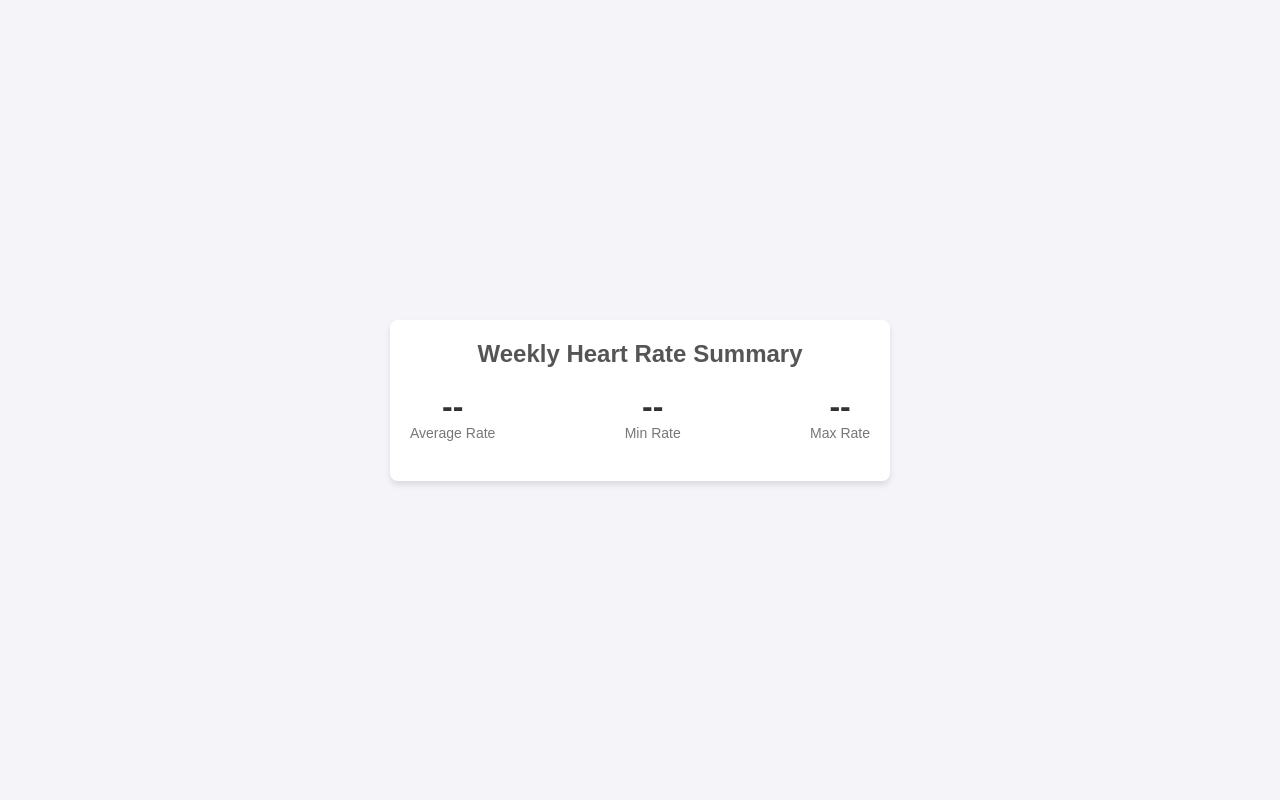
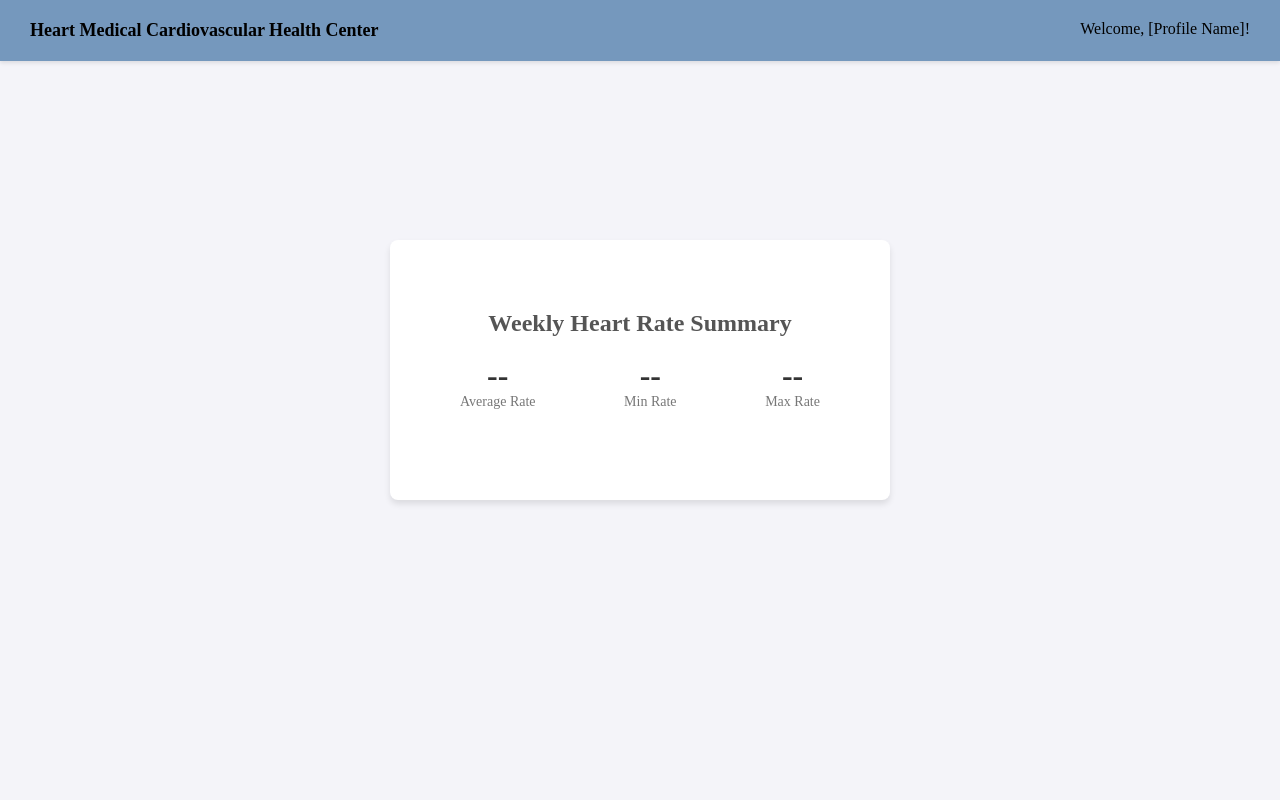
Before and after one commit to aliciaaenriquezz/ECE413-Heart-Rate-Monitoring, a web app: file public/weeklyview.html in a window 1280 px wide. Run offline with its HTML, style and script files only (its server is not run), Linux system fonts and the light colour scheme.

Commit message:
further html updates

```diff
--- a/public/dailyview.html
+++ b/public/dailyview.html
@@ -9,6 +9,11 @@
 </head>
 
 <body>
+    <header>
+        <h1>Heart Medical Cardiovascular Health Center</h1>
+        <div class="profile-name">Welcome, [Profile Name]!</div>   <!--TODO, GET FROM SIGNUP INFO -->
+    </header>
+    <br>
     <div class="container">
         <div class="header">
             <h1>Custom Daily Heart Rate & SpO2 View</h1>
--- a/public/stylesheets/mainmenu.css
+++ b/public/stylesheets/mainmenu.css
@@ -1,6 +1,6 @@
 body {
     font-family: serif, sans-serif;
-    background-color: #ebd5d6;
+    background-color: #f4f4f9;
     margin: 0;
     padding: 0;
     text-align: center;
@@ -8,7 +8,7 @@ body {
 header {
     display: flex;
     justify-content: space-between;
-    padding: 20px 40px;
+    padding: 20px 30px;
     background-color: #7598bd;
     box-shadow: 0 2px 4px rgba(0, 0, 0, 0.1);
 }
--- a/public/stylesheets/weeklyview.css
+++ b/public/stylesheets/weeklyview.css
@@ -5,22 +5,49 @@
 }
 
 body {
-    font-family: Arial, sans-serif;
+    font-family: serif, sans-serif;
     background-color: #f4f4f9;
     color: #333;
     display: flex;
+    text-align: center;
     justify-content: center;
-    align-items: center;
+    align-items: flex-start; /* Change from center to prevent overlap with the fixed header */
     min-height: 100vh;
+    padding-top: 100px; /* Add padding to avoid content being hidden under the header */
+}
+
+header {
+    position: fixed; /* Make the header fixed */
+    top: 0; /* Anchor it to the top */
+    width: 100%; /* Make it stretch across the screen */
+    display: flex;
+    justify-content: space-between;
+    padding: 20px 30px;
+    background-color: #7598bd;
+    box-shadow: 0 2px 4px rgba(0, 0, 0, 0.1);
+    z-index: 1000; /* Ensures the header is always on top */
+}
+
+header h1 {
+    font-size: 18px; /* Increase the size to make it more prominent */
+    color: #000000; /* White text for better contrast */
+    font-weight: bold;
+}
+
+.profile-name {
+    text-align: left;
+    font-size: 16px;
+    color: #000000; /* Softer color for the welcome message */
 }
 
 .container {
+    margin-top: 140px;
     background-color: #ffffff;
     border-radius: 8px;
     box-shadow: 0 4px 6px rgba(0, 0, 0, 0.1);
     max-width: 500px;
     width: 100%;
-    padding: 20px;
+    padding: 70px;
 }
 
 .header {
--- a/public/updateaccount.html
+++ b/public/updateaccount.html
@@ -9,6 +9,10 @@
 </head>
 
 <body>
+    <header>
+        <h1>Heart Medical Cardiovascular Health Center</h1>
+        <div class="profile-name">Welcome, [Profile Name]!</div>   <!--TODO, GET FROM SIGNUP INFO -->
+    </header>
     <div class="container">
         <div class="header">
             <h1>Update Account Information</h1>
--- a/public/weeklyview.html
+++ b/public/weeklyview.html
@@ -9,6 +9,10 @@
 </head>
 
 <body>
+    <header>
+        <h1>Heart Medical Cardiovascular Health Center</h1>
+        <div class="profile-name">Welcome, [Profile Name]!</div>   <!--TODO, GET FROM SIGNUP INFO -->
+    </header>
     <div class="container">
         <div class="header">
             <h1>Weekly Heart Rate Summary</h1>
```
Also changed, not shown: public/stylesheets/dailyview.css (+21 -1 lines), public/stylesheets/updateaccount.css (+19 -2 lines).
